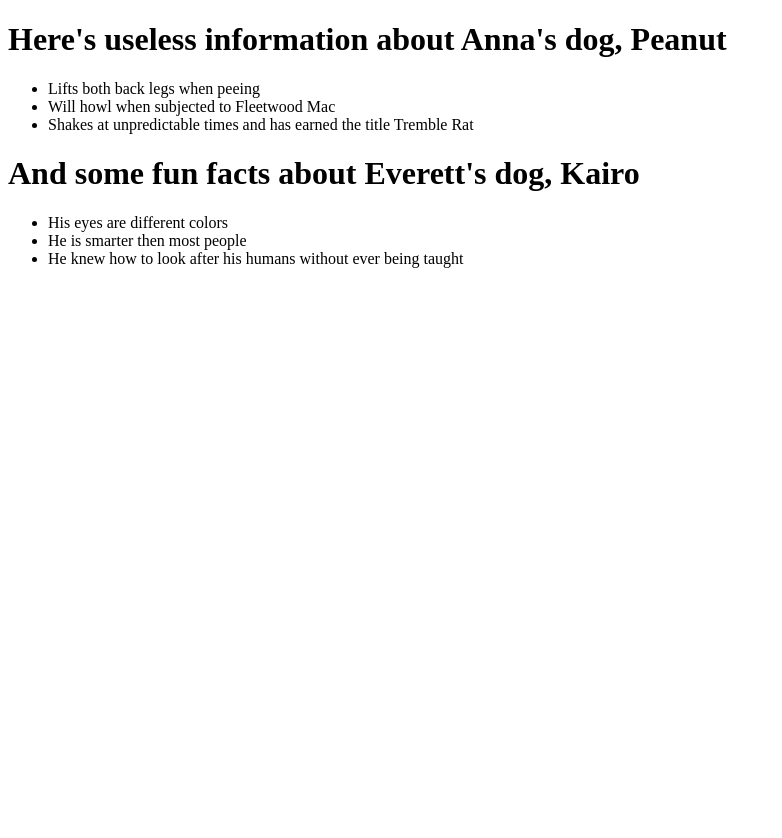
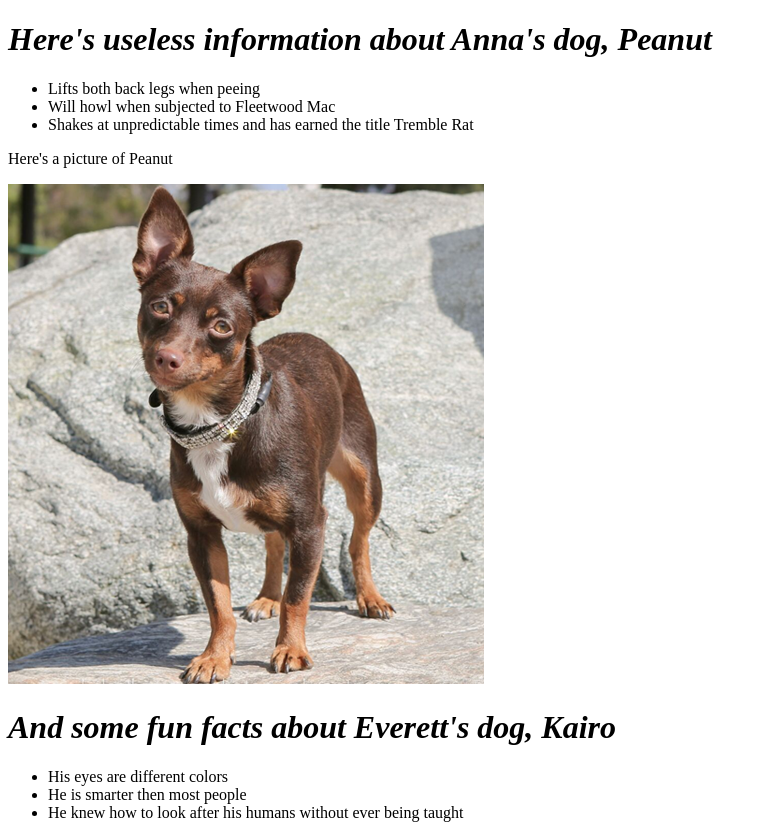
Before and after one commit to anapothos/petweb, a plain HTML site: page index.html in a window 1280 px wide. Shown: the whole page, without its empty margins (0-782 px from the left). Before the commit the page ends 800 px from the top, so only its background shows below. Drawn offline with Linux system fonts and the light colour scheme.

Commit message:
add images to web page

```diff
--- a/index.html
+++ b/index.html
@@ -5,17 +5,21 @@
   <title>Dog Page</title>
 </head>
 <body>
-  <h1>Here's useless information about Anna's dog, Peanut</h1>
+  <h1><em>Here's useless information about Anna's dog, <strong>Peanut</strong></em></h1>
   <ul>
     <li>Lifts both back legs when peeing</li>
     <li>Will howl when subjected to Fleetwood Mac</li>
     <li>Shakes at unpredictable times and has earned the title Tremble Rat</li>
   </ul>
-  <h1>And some fun facts about Everett's dog, Kairo</h1>
+  <p>Here's a picture of Peanut</p>
+  <img src="chipin.png" alt="this is actually not a picture of my dog">
+  <h1><em>And some fun facts about Everett's dog,<strong> Kairo</strong></em></h1>
   <ul>
     <li>His eyes are different colors</li>
     <li>He is smarter then most people</li>
     <li>He knew how to look after his humans without ever being taught</li>
+    <!-- <p>And here is my boy!</p>
+    <img src="IMG_0966.JPG" alt="It's Kairo the dog!"> -->
   </ul>
 </body>
 </html>
```
Also changed, not shown: chipin.png (added), 1 other file.
